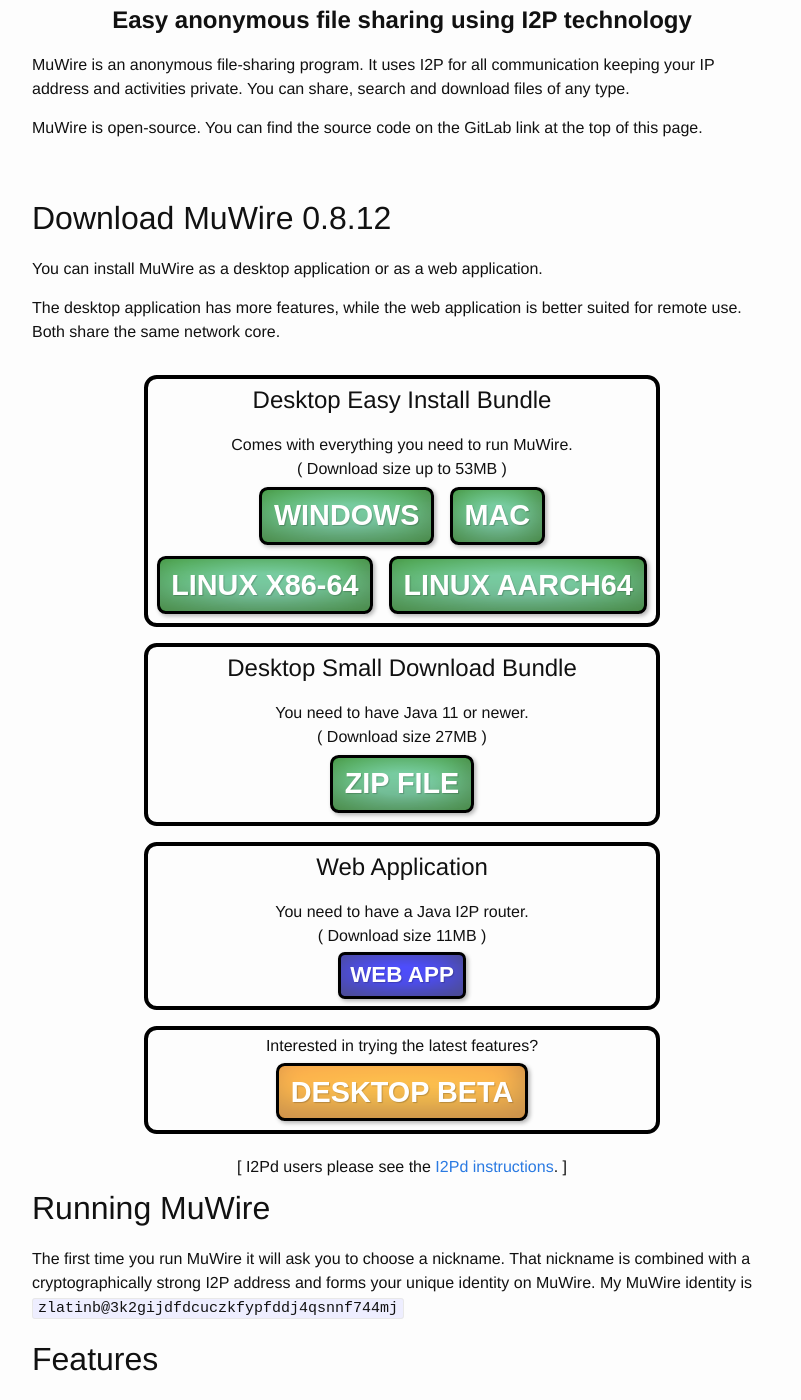
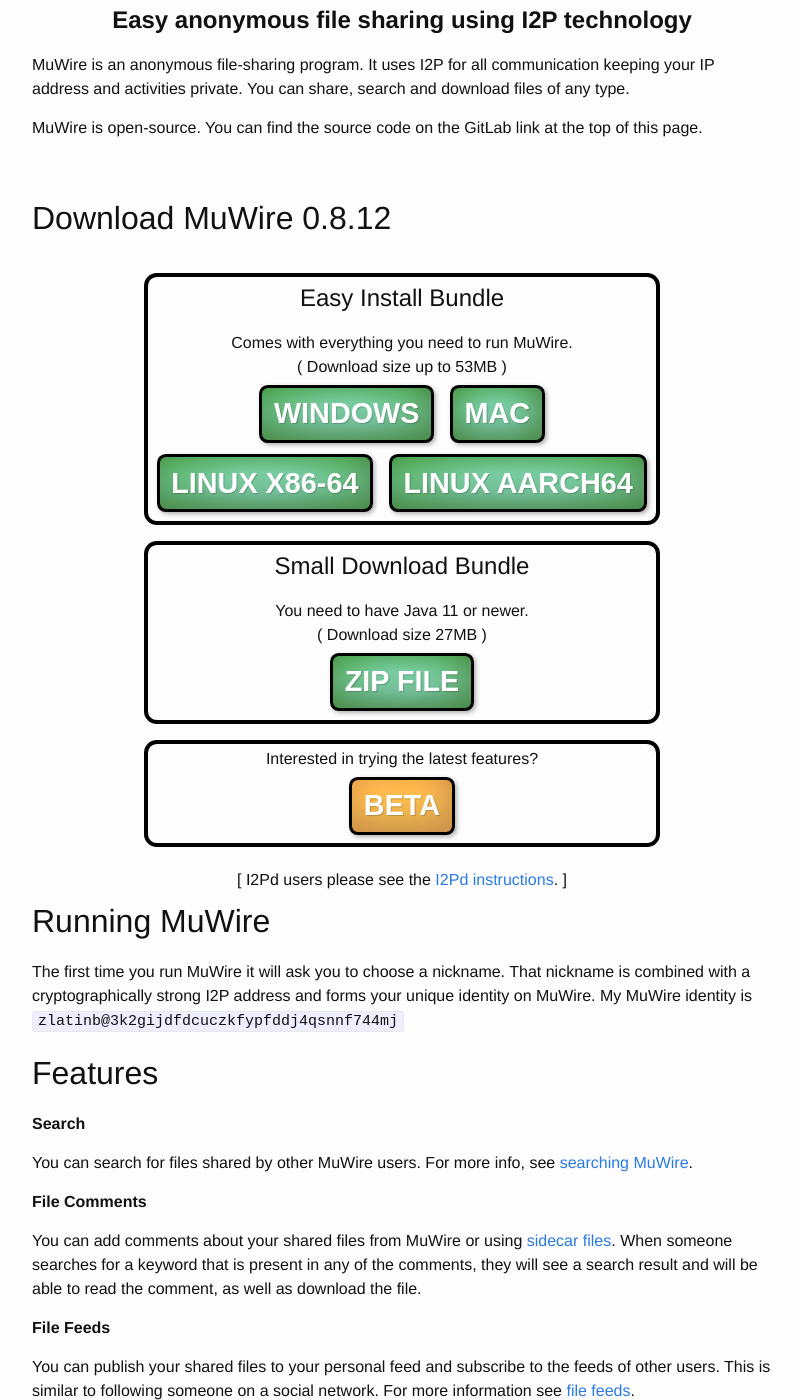
Before and after one commit to zlatinb/muwire-dot-i2p, a Jekyll site: the page built from index.markdown, in a window 1280 px wide and 1400 px high, scrolled down 450 px. Shown: the whole window, without its empty margins (238-1039 px from the left). Built offline with Jekyll 4.4.1, drawn with Linux system fonts in a browser that asks for light colours; some of the changed text lies outside the part shown.

Commit message:
remove plugin from download options

```diff
--- a/index.markdown
+++ b/index.markdown
@@ -123,14 +123,10 @@ MuWire is open-source.  You can find the source code on the GitLab link at the t
 <br/>
 # Download MuWire 0.8.12
 
-You can install MuWire as a desktop application or as a web application.
-
-The desktop application has more features, while the web application is better suited for remote use.  Both share the same network core.
-
 <center>
 <div id="all-downloads-container">
 <div class="download-container">
-<h2>Desktop Easy Install Bundle</h2>
+<h2>Easy Install Bundle</h2>
 Comes with everything you need to run MuWire.<br/>
 ( Download size up to 53MB )<br/>
 <a class="get-muwire" href="/downloads/MuWire-0.8.12.exe">Windows</a>
@@ -140,20 +136,14 @@ Comes with everything you need to run MuWire.<br/>
 <a class="get-muwire" href="/downloads/MuWire-aarch64-0.8.12.AppImage">Linux AARCH64</a>
 </div>
 <div class="download-container">
-<h2>Desktop Small Download Bundle</h2>
+<h2>Small Download Bundle</h2>
 You need to have Java 11 or newer.<br/>
 ( Download size 27MB )<br/>
 <a class="get-muwire" href="/downloads/MuWire-0.8.12.zip">ZIP File</a>
 </div>
 <div class="download-container">
-<h2>Web Application</h2>
-You need to have a Java I2P router.<br/>
-( Download size 11MB )<br/>
-<a class="plugin" href="/plugin.html">Web App</a>
-</div>
-<div class="download-container">
 Interested in trying the latest features?<br/>
-<a class="get-beta" href="/beta.html">Desktop BETA</a>
+<a class="get-beta" href="/beta.html">BETA</a>
 </div>
 <div class="mucats">
 [ I2Pd users please see the <a href="/i2pd.html">I2Pd instructions</a>. ]
@@ -182,7 +172,7 @@ You can publish your shared files to your personal feed and subscribe to the fee
 
 **Messages And Chat**
 
-You can communicate with other MuWire users via messages and chat.  ( Available only in desktop application. )
+You can communicate with other MuWire users via messages and chat.
 
 **File Certificates**
 
```
